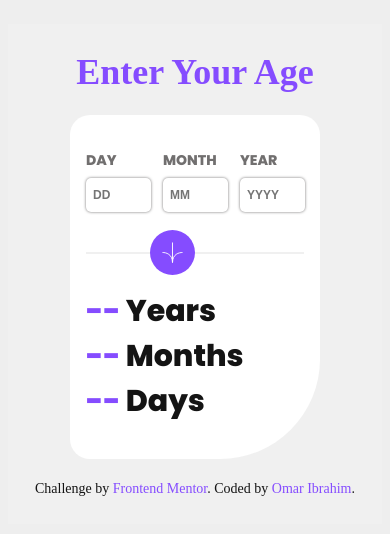
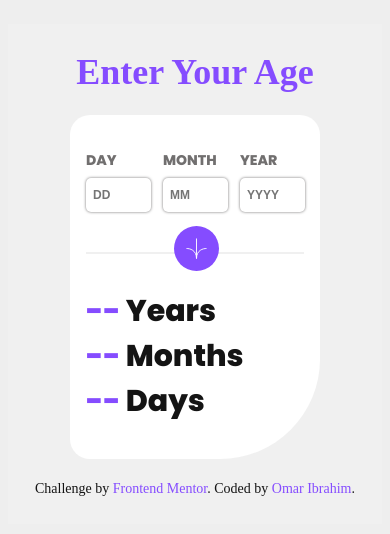
Before and after one commit to OmarIbrahim2002/Frontend-Mentor-Age-calculator-app, a plain HTML site: page index.html in a window 390 px wide. Shown: the part 148-682 px from the top of the page. Drawn offline with Linux system fonts and the light colour scheme.

Commit message:
Update main.css

```diff
--- a/main.css
+++ b/main.css
@@ -183,8 +183,8 @@ img:hover{
         padding: 35px 16px;
     }
     #convert{
-        bottom: -55%;
-        right: 50%;
+        bottom: -51%;
+        right: 39%;
         transform: translateY(-50%);
         -webkit-transform: translateY(-50%);
         -moz-transform: translateY(-50%);
```
